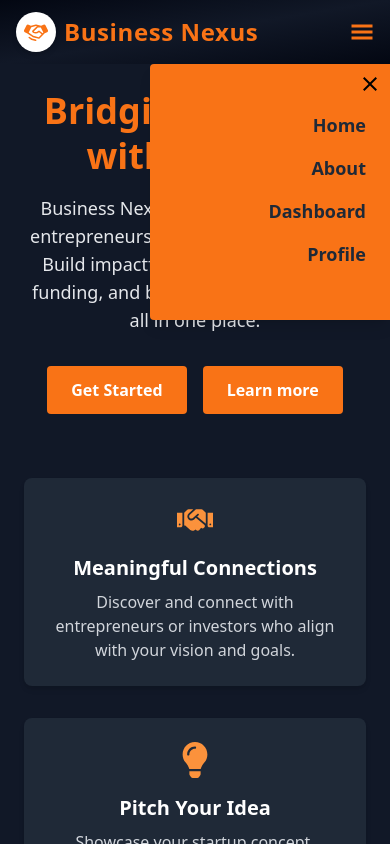
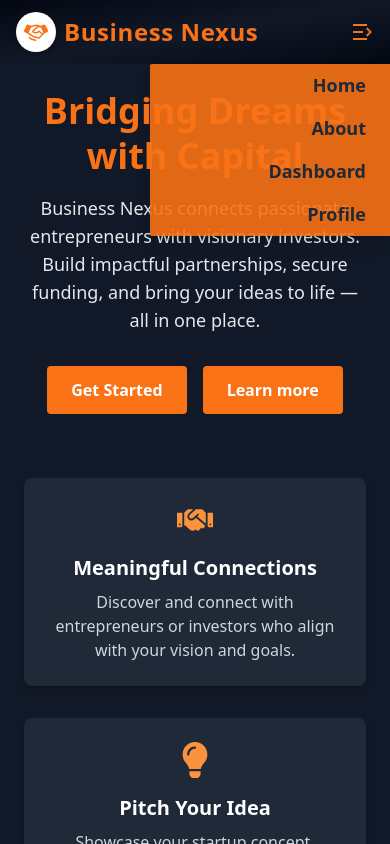
Before and after one commit to zeeshan92git/Business-Nexus, a React (Vite) app: page / in a window 390 px wide. Both pictures are taken after a click on the button 362 px from the left and 32 px from the top of the page. Shown: the top 844 px of the page. Built offline with nearby package versions, Linux system fonts and the light colour scheme.

Commit message:
Login issue resolved

```diff
--- a/src/components/navbar.jsx
+++ b/src/components/navbar.jsx
@@ -1,6 +1,8 @@
 import React, { useContext, useState } from 'react';
 import { GiHamburgerMenu } from "react-icons/gi";
 import { IoMdClose } from "react-icons/io";
+import { RiMenuUnfold3Line } from "react-icons/ri";
+import { RiMenuFold3Line } from "react-icons/ri";
 import { PiHandshakeFill } from "react-icons/pi";
 import { NavLink } from 'react-router-dom';
 import { useNavigate } from 'react-router-dom';
@@ -71,8 +73,9 @@ function Navbar() {
 
                     {/* Hamburger Icon */}
                     <div className="md:hidden flex items-center">
-                        <button onClick={() => setIsOpen(true)} className="text-white hover:text-orange-300 focus:outline-none">
-                            <GiHamburgerMenu className="text-2xl text-orange-500" />
+                        <button className="text-white hover:text-orange-300 focus:outline-none">
+                            {isOpen ? (<RiMenuUnfold3Line onClick={() => setIsOpen(false)} className="text-2xl text-orange-500" />)
+                                : (<RiMenuFold3Line onClick={() => setIsOpen(true)} className="text-2xl text-orange-500" />)}
                         </button>
                     </div>
                 </div>
@@ -81,22 +84,16 @@ function Navbar() {
 
             {/* Right-side Slide-in Mobile Menu */}
             <div
-                className={`fixed top-16 right-0 h-64 w-60 bg-orange-500 rounded-l shadow-lg transform transition-transform duration-300 z-[999]
+                className={`fixed top-16 right-0 h-fit w-60 pb-2 bg-orange-500/90 rounded-l-sm shadow-lg transform transition-transform duration-300 z-[999]
                 ${isOpen ? 'translate-x-0' : 'translate-x-full'}`}>
 
-                <div className="flex justify-end p-2">
-                    <button onClick={() => setIsOpen(false)} className="text-black hover:text-red-500">
-                        <IoMdClose className="text-2xl" />
-                    </button>
-                </div>
-
                 <div className={`flex flex-col items-end text-[18px] ${token ? 'space-y-2' : 'space-y-4'}  px-6 mt-2`}>
-                    <a href="/" onClick={(e) => handleLinkClick(e, '/')} className="text-gray-800 hover:text-white font-semibold">Home</a>
-                    <a href="/about" onClick={(e) => handleLinkClick(e, '/about')} className="text-gray-800 hover:text-white font-semibold">About</a>
-                    <a href="/dashboard" onClick={(e) => handleLinkClick(e, '/dashboard')} className="text-gray-800 hover:text-white font-semibold">Dashboard</a>
-                    <a href="/profile" onClick={(e) => handleLinkClick(e, '/profile')} className="text-gray-800 hover:text-white font-semibold">Profile</a>
+                    <a href="/" onClick={(e) => handleLinkClick(e, '/')} className="text-gray-800 hover:text-white font-bold">Home</a>
+                    <a href="/about" onClick={(e) => handleLinkClick(e, '/about')} className="text-gray-800 hover:text-white font-bold">About</a>
+                    <a href="/dashboard" onClick={(e) => handleLinkClick(e, '/dashboard')} className="text-gray-800 hover:text-white font-bold">Dashboard</a>
+                    <a href="/profile" onClick={(e) => handleLinkClick(e, '/profile')} className="text-gray-800 hover:text-white font-bold">Profile</a>
                     {token &&
-                        <button onClick={handleLogOut} className="text-gray-800 hover:text-white underline underline-offset-2  font-semibold">Log out</button>
+                        <button onClick={handleLogOut} className="text-gray-800 hover:text-white underline underline-offset-2  font-bold">Log out</button>
                     }
                 </div>
             </div>
```
